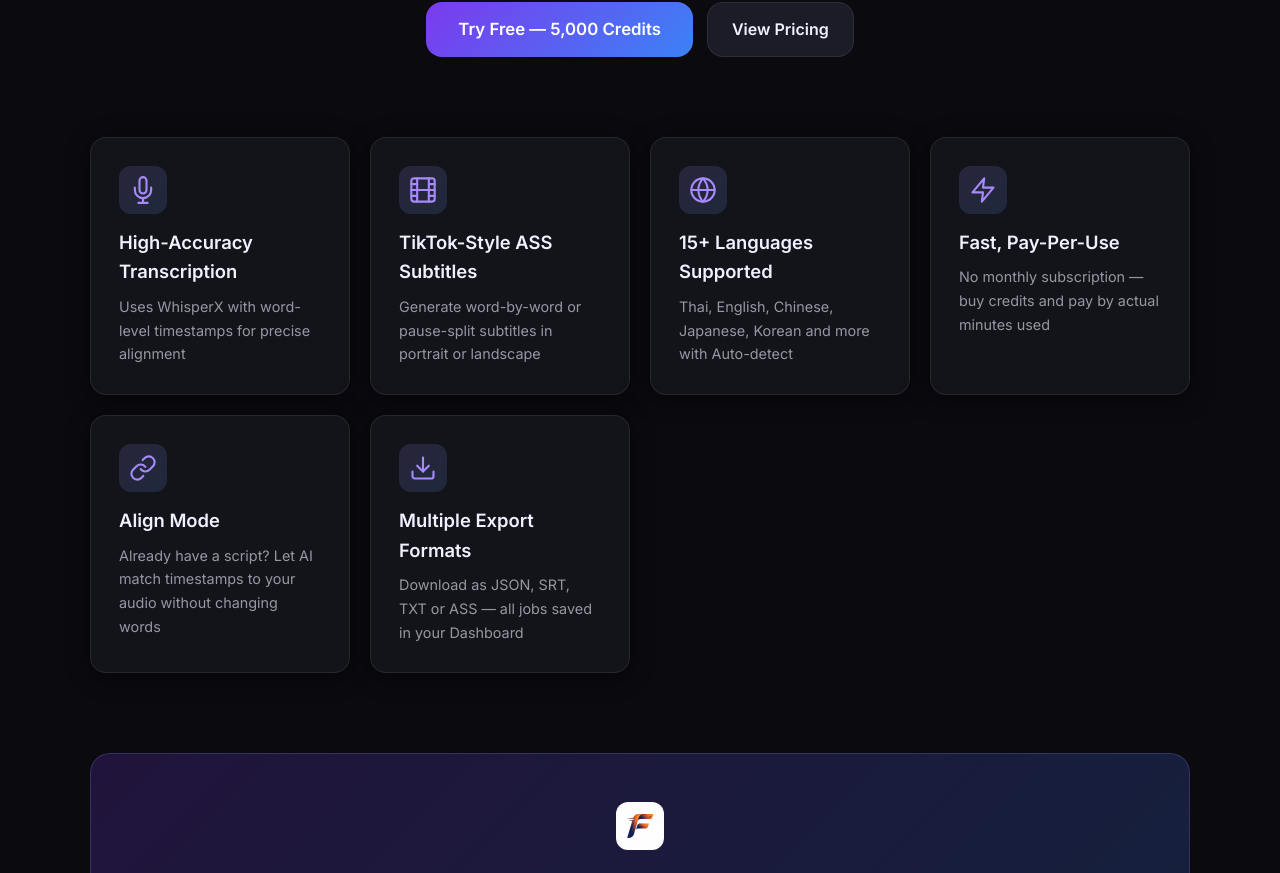
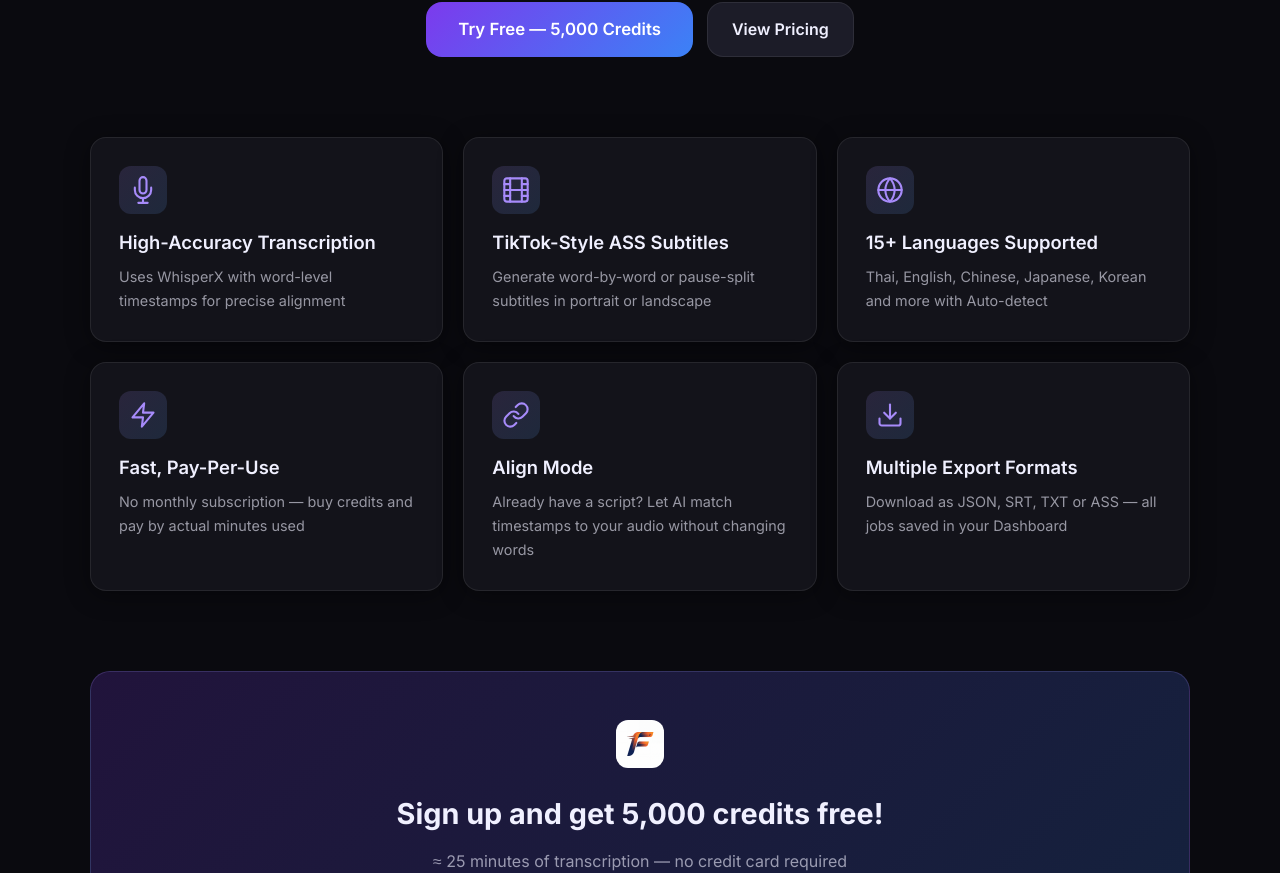
Before and after one commit to jobjab-dev/fastcaption-app, a Next.js app: page / in a window 1280 px wide. Shown: the part 512-1385 px from the top of the page. Built offline with nearby package versions, Linux system fonts and the light colour scheme; no server answers.

Commit message:
fix: center feature grid 3 columns with responsive fallback

```diff
--- a/app/globals.css
+++ b/app/globals.css
@@ -478,3 +478,11 @@ tbody tr:hover { background: rgba(255,255,255,0.02); }
   .page { padding: 24px 12px; }
   h1 { font-size: 1.5rem; }
 }
+
+/* ── Feature Grid Responsive ── */
+@media (max-width: 900px) {
+  .features-grid { grid-template-columns: repeat(2, 1fr) !important; }
+}
+@media (max-width: 600px) {
+  .features-grid { grid-template-columns: 1fr !important; }
+}
--- a/app/page.tsx
+++ b/app/page.tsx
@@ -124,9 +124,9 @@ export default function HomePage() {
 
       {/* Features Grid */}
       <div className="container" style={{ paddingBottom: "80px" }}>
-        <div style={{
+        <div className="features-grid" style={{
           display: "grid",
-          gridTemplateColumns: "repeat(auto-fit, minmax(260px, 1fr))",
+          gridTemplateColumns: "repeat(3, 1fr)",
           gap: "20px",
         }}>
           {features.map((f) => (
```
